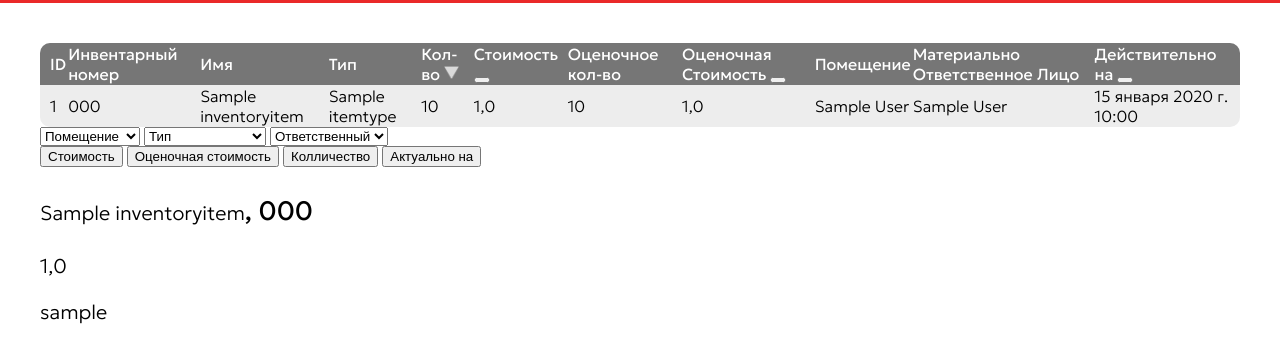
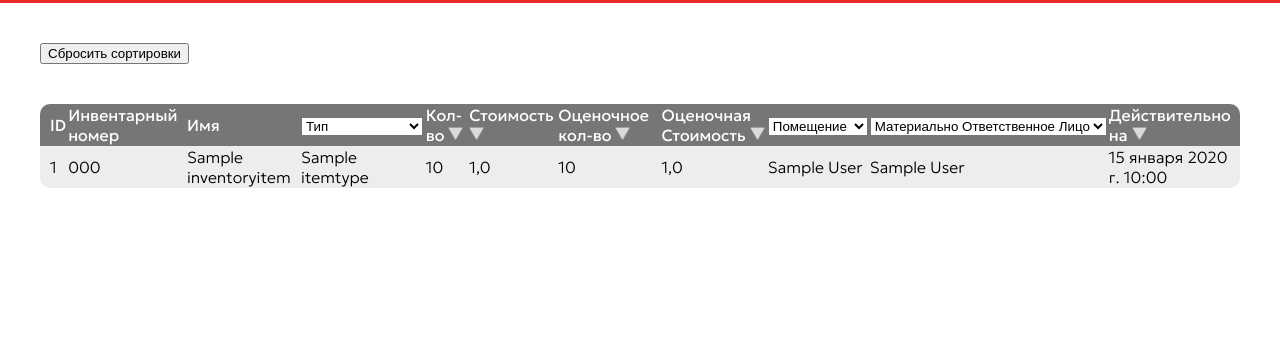
Before and after one commit to PavelKhodalitskii/stocktaking_webapp, a Django app: a page that uses items_management/templates/items_management/items_list.html in a window 1280 px wide. Shown: the part 75-438 px from the top of the page. Run offline with Django 5.2, Linux system fonts and the light colour scheme; a user stored in the database is signed in; tables that the repository leaves empty hold one stand-in row (values such as "Sample post").

Commit message:
First virsion of item table is ready

```diff
--- a/items_management/models.py
+++ b/items_management/models.py
@@ -34,6 +34,7 @@ class InventoryItems(models.Model):
     def save(self, *args, **kwargs):
         super().save(*args, **kwargs)
         self.qr_file_path = generate_qr_code(self)
+        super().save(*args, **kwargs)
 
     def get_qr_code(self):
         return self.qr_file_path
--- a/items_management/static/css/styles.css
+++ b/items_management/static/css/styles.css
@@ -108,6 +108,17 @@ a {
   margin: 40px;
 }
 
+.contet_wrapper {
+  width: 100%;
+  display: flex;
+  flex-direction: column;
+}
+
+.table_wrapper {
+  margin-top: 40px;
+  width: 100%;
+}
+
 table, th, td {
   border-collapse: collapse;
 }
@@ -119,11 +130,6 @@ table, th, td {
 
 .sort_image:hover {
   rotate: 180deg;
-}
-
-.table_wrapper {
-  margin: 0, auto;
-  width: 100%;
 }
 
 .items_table {
--- a/items_management/static/js/changeOrder.js
+++ b/items_management/static/js/changeOrder.js
@@ -20,3 +20,13 @@ function changeOrder(sort_name, value_1, value_2, default_value) {
     }
     window.location.href = url;
 }
+
+function clearSorts() {
+    let url = '';
+    let cur_url = window.location.href;
+    index_of_qm = cur_url.indexOf('?')
+    if (index_of_qm != -1) {
+        url = cur_url.slice(0, index_of_qm)
+        window.location.href = url;
+    }
+}
--- a/items_management/templates/items_management/items_list.html
+++ b/items_management/templates/items_management/items_list.html
@@ -2,6 +2,10 @@
 {% load static %}
 
 {% block content %}
+    <div class="contet_wrapper">
+        <div class="table_control_menu">
+            <button onclick="clearSorts()">Сбросить сортировки</button>
+        </div>
         <div class="table_wrapper">
             <table class="items_table">
                 <thead>
@@ -9,14 +13,41 @@
                         <th style="border-top-left-radius: 10px; padding-left: 10px;">ID</th>
                         <th>Инвентарный номер</th>
                         <th>Имя</th>
-                    <th>Тип</th>
-                    <th>Кол-во <img src="{% static 'images/utils/triangle-sort.png' %}" class="sort_image" onclick="changeOrder(sort_name='amount_sort', value_1='ascending', value_2='descending', default_value='descending')"></button></th>
-                    <th>Стоимость <button onclick="changeOrder(sort_name='value_sort', value_1='expensive', value_2='cheap', default_value='cheap')"></button></th>
-                    <th>Оценочное кол-во</th>
-                    <th>Оценочная Стоимость <button onclick="changeOrder(sort_name='assessed_value_sort', value_1='expensive', value_2='cheap', default_value='cheap')"></button></th>
-                    <th>Помещение</th>
-                    <th>Материально Ответственное Лицо</th>
-                    <th style="border-top-right-radius: 10px;">Действительно на <button onclick="changeOrder(sort_name='valid_from_sort', value_1='ascending', value_2='descending', default_value='descending')"></button></th>
+                        <th>
+                            <form class="filter" action="{% url 'items_list' office_building_slug %}" method="GET">
+                                <select name="type" onchange="this.form.submit()">
+                                    <option value="">Тип</option>
+                                    {% for type in types %}
+                                        <option value="{{ type.id }}" {% if request.GET.type == type.id %} selected {% endif %}>{{ type.name }}</option>
+                                    {% endfor %}
+                                </select>
+                            </form>
+                        </th>
+                        <th>Кол-во <img src="{% static 'images/utils/triangle-sort.png' %}" class="sort_image" onclick="changeOrder(sort_name='amount_sort', value_1='ascending', value_2='descending', default_value='descending')"></th>
+                        <th>Стоимость <img src="{% static 'images/utils/triangle-sort.png' %}" class="sort_image" onclick="changeOrder(sort_name='value_sort', value_1='expensive', value_2='cheap', default_value='cheap')"></th>
+                        <th>Оценочное кол-во <img src="{% static 'images/utils/triangle-sort.png' %}" class="sort_image" onclick="changeOrder(sort_name='assessed_value_sort', value_1='expensive', value_2='cheap', default_value='cheap')"></th>
+                        <th>Оценочная Стоимость <img src="{% static 'images/utils/triangle-sort.png' %}" class="sort_image" onclick="changeOrder(sort_name='assessed_value_sort', value_1='expensive', value_2='cheap', default_value='cheap')"></th>
+                        <th>
+                            <form class="filter" action="{% url 'items_list' office_building_slug %}" method="GET">
+                                <select name='office' onchange="this.form.submit()">
+                                    <option value="">Помещение</option>
+                                    {% for office in offices %}
+                                        <option value="{{ office.id }}" {% if request.GET.office == office.id %} selected {% endif %}>{{ office.name }}</option>
+                                    {% endfor %}
+                                </select>
+                            </form>
+                        </th>
+                        <th>
+                            <form class="filter" action="{% url 'items_list' office_building_slug %}" method="GET">
+                                <select name="responsible_person" onchange="this.form.submit()">
+                                    <option value="">Материально Ответственное Лицо</option>
+                                    {% for user in users %}
+                                        <option value="{{ user.id }}" {% if request.GET.responsible_person == user.id %} selected {% endif %}>{{ user.first_name }} {{ user.last_name }}</option>
+                                    {% endfor %}
+                                </select>
+                            </form>
+                        </th>
+                        <th style="border-top-right-radius: 10px;">Действительно на <img src="{% static 'images/utils/triangle-sort.png' %}" class="sort_image" onclick="changeOrder(sort_name='valid_from_sort', value_1='ascending', value_2='descending', default_value='descending')"></th>
                     </tr>
                 </thead>
                 <tbody>
@@ -40,38 +71,6 @@
                 </tbody>
             </table>
         </div>
-    <div class="items_list">
-        <form class="filter" action="{% url 'items_list' office_building_slug %}" method="GET">
-            <select name='office' onchange="this.form.submit()">
-                <option value="">Помещение</option>
-                {% for office in offices %}
-                    <option value="{{ office.id }}" {% if request.GET.office == office.id %} selected {% endif %}>{{ office.name }}</option>
-                {% endfor %}
-            </select>
-            <select name="type" onchange="this.form.submit()">
-                <option value="">Тип</option>
-                {% for type in types %}
-                    <option value="{{ type.id }}" {% if request.GET.type == type.id %} selected {% endif %}>{{ type.name }}</option>
-                {% endfor %}
-            </select>
-            <select name="responsible_person" onchange="this.form.submit()">
-                <option value="">Ответственный</option>
-                {% for user in users %}
-                    <option value="{{ user.id }}" {% if request.GET.responsible_person == user.id %} selected {% endif %}>{{ user.first_name }} {{ user.last_name }}</option>
-                {% endfor %}
-            </select>
-        </form>
-        <button onclick="changeOrder(sort_name='value_sort', value_1='expensive', value_2='cheap', default_value='cheap')">Стоимость</button>
-        <button onclick="changeOrder(sort_name='assessed_value_sort', value_1='expensive', value_2='cheap', default_value='cheap')">Оценочная стоимость</button>
-        <button onclick="changeOrder(sort_name='amount_sort', value_1='ascending', value_2='descending', default_value='descending')">Колличество</button>
-        <button onclick="changeOrder(sort_name='valid_from_sort', value_1='ascending', value_2='descending', default_value='descending')">Актуально на</button>
-        {% for item in items %}
-            <div class="item">
-                <h3><a href="{{ item.get_absolute_url }}">{{ item.name }}</a>, {{item.item_number}}</h3>
-                <p>{{item.value}}</p>
-                <p>{{item.financially_responsible_person}}</p>
-            </div>
-        {% endfor %}
     </div>
     <script src="{% static 'js/changeOrder.js' %}">
     </script>
--- a/items_management/views.py
+++ b/items_management/views.py
@@ -32,7 +32,7 @@ class ItemsListView(LoginRequiredMixin, ListView):
     def get_queryset(self) -> generics.QuerySet[Any]:
         office_building_slug = self.kwargs['officebuilding_slug']
         queryset = super().get_queryset()
-        queryset.order_by('valid_from')
+        queryset = queryset.order_by('-valid_from')
         queryset = queryset.filter(office__office_building__slug=office_building_slug)
 
         office_id = self.request.GET.get('office')
```
Also changed, not shown: config/utils.py (+18 -15 lines). Lines whose indentation alone changed are shown as unchanged.
